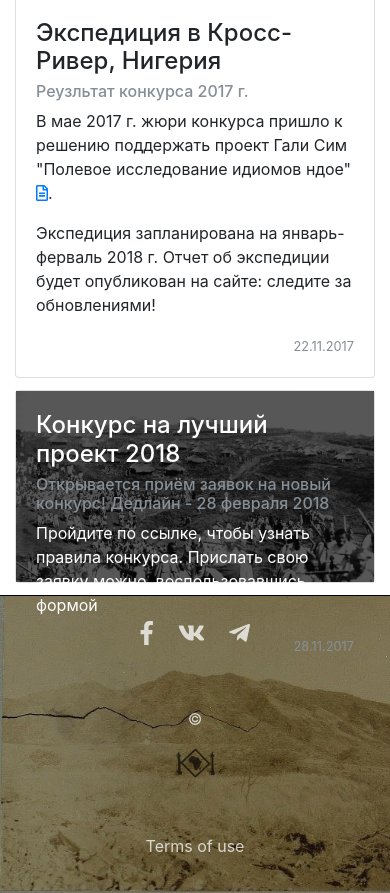
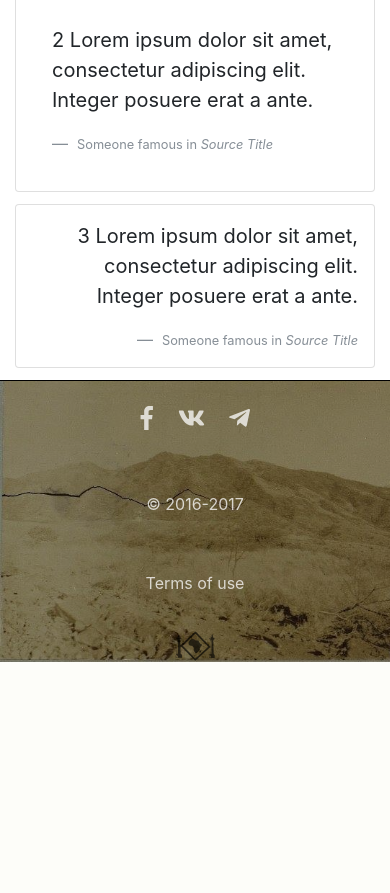
Before and after one commit to oromay/Alog, a Django app: template templates/home.html in a window 390 px wide. Shown: the part 1028-1921 px from the top of the page. After the commit the page ends 1690 px from the top, so only its background shows below. Run offline with Django 3.2, Linux system fonts and the light colour scheme; the template is opened without the code that fills it, so the values that code supplies are empty; some libraries are stand-ins or nearby versions; some web fonts are replaced.

Commit message:
1. year in footer added as django template tag element 2. deadline function is moved to utilites from apply app. 3. LSHA sign is moved to the bottom of the footer (better for mobile view)

```diff
--- a/templates/base.html
+++ b/templates/base.html
@@ -44,7 +44,8 @@
 
 <div class="container-fluid px-0 main_footer" style="background-image:url({% static 'images/backgrounds/afar_view.jpg' %})">
 
-    <div id="footer" class="card-deck d-flex flex-column-reverse flex-sm-row">
+<div id="footer">
+    <div class="card-deck d-flex flex-column-reverse flex-sm-row">
       <div class="card border-0 bg-transparent">
         <div class="card-body">
           <p class="card-text">Terms of use</p>
@@ -52,10 +53,7 @@
       </div>
       <div class="card border-0 bg-transparent">
         <div class="card-body">
-          <p class="card-text">&copy; {{year}}</p>
-          <p class="card-text icon-logo" style="color:rgba(0, 0, 0, 0.64); font-size:2rem">
-
-          </p>
+          <p class="card-text">&copy; 2016-{% now 'Y' %}</p>
         </div>
       </div>
       <div class="card border-0 bg-transparent">
@@ -66,6 +64,11 @@
         </div>
       </div>
     </div>
+    <div class="">
+        <p class="card-text icon-logo" style="color:rgba(0, 0, 0, 0.64); font-size:2rem">
+        </p>
+    </div>
+</div>
 
 </div>
 
--- a/templates/home.html
+++ b/templates/home.html
@@ -4,42 +4,30 @@
 
 
 <div class="container">
-
-
-
-
-
-    <div class='card-columns'>
-
-
-        <div class="card text-white">
-        <img class="card-img"  src={% static "img-7.jpg" %} alt="Card image cap">
-          <div class="card-img-overlay " style="background-color:rgba(0, 0, 0, 0.66)">
-            <h4 class="card-title">Конкурс на лучший проект 2018</h4>
-            <h6 class="card-subtitle mb-2 text-muted">Открывается приём заявок на новый конкурс! Дедлайн - 28 февраля 2018</h6>
-            <p class="card-text">Пройдите по ссылке, чтобы узнать правила конкурса. Прислать свою заявку можно, воспользовавшись формой</p>
-            <p class="card-text text-right"><small class="text-muted"> 28.11.2017 </small></p>
-          </div>
-        </div>
-
-
-        <div class="card">
-        <img class="card-img-top"  src={% static "ikom2.jpg" %} alt="Card image cap">
-          <div class="card-body ">
-            <h4 class="card-title">Экспедиция в Кросс-Ривер, Нигерия</h4>
-            <h6 class="card-subtitle mb-2 text-muted">Реузльтат конкурса 2017 г.</h6>
-            <p class="card-text">В мае 2017 г. жюри конкурса пришло к решению поддержать проект Гали Сим "Полевое исследование идиомов ндое" <a href={% static "docs/GSim.pdf" %}> <i class="far fa-file-alt"></i></a>.
-        </p><p>Экспедиция запланирована на январь-ферваль 2018 г. Отчет об экспедиции будет опубликован на сайте: следите за обновлениями!</p>
-            <p class="card-text text-right"><small class="text-muted"> 22.11.2017 </small></p>
-          </div>
-        </div>
+<div class="card-columns">
+  <div class="card">
+    <img class="card-img-top" src="..." alt="Card image cap">
+    <div class="card-body">
+      <h4 class="card-title"> 1 Card title that wraps to a new line</h4>
+      <p class="card-text">This is a longer card with supporting text below as a natural lead-in to additional content. This content is a little bit longer.</p>
+    </div>
+  </div>
+  <div class="card p-3">
+    <blockquote class="blockquote mb-0 card-body">
+      <p> 2 Lorem ipsum dolor sit amet, consectetur adipiscing elit. Integer posuere erat a ante.</p>
+      <footer class="blockquote-footer">
+        <small class="text-muted">
+          Someone famous in <cite title="Source Title">Source Title</cite>
+        </small>
+      </footer>
+    </blockquote>
+  </div>
 
         {% for piece in news %}
         <div class="card">
         <img class="card-img-top"  src={{ piece.top_image.url }} alt="Card image cap">
           <div class="card-body ">
             <h4 class="card-title">{{piece.title}}</h4>
-            <h6 class="card-subtitle mb-2 text-muted">Открывается приём заявок на новый конкурс! Дедлайн - 28 февраля 2018</h6>
             <p class="card-text">{{piece.content}}</p>
             <p class="card-text text-right"><small class="text-muted"> {{piece.timestamp}} </small></p>
           </div>
@@ -47,16 +35,18 @@
 
         {% endfor %}
 
-        <div class="card text-white">
-        <img class="card-img"  src={% static "img-7.jpg" %} alt="Card image cap">
-          <div class="card-img-overlay " style="background-color:rgba(0, 0, 0, 0.66)">
-            <h4 class="card-title">Конкурс на лучший проект 2018</h4>
-            <h6 class="card-subtitle mb-2 text-muted">Открывается приём заявок на новый конкурс! Дедлайн - 28 февраля 2018</h6>
-            <p class="card-text">Пройдите по ссылке, чтобы узнать правила конкурса. Прислать свою заявку можно, воспользовавшись формой</p>
-            <p class="card-text text-right"><small class="text-muted"> 28.11.2017 </small></p>
-          </div>
-        </div>
-    </div>
+        <div class="card p-3 text-right">
+  <blockquote class="blockquote mb-0">
+    <p> 3 Lorem ipsum dolor sit amet, consectetur adipiscing elit. Integer posuere erat a ante.</p>
+    <footer class="blockquote-footer">
+      <small class="text-muted">
+        Someone famous in <cite title="Source Title">Source Title</cite>
+      </small>
+    </footer>
+  </blockquote>
+</div>
+
+</div>
 </div>
 
 {% endblock %}
```
Also changed, not shown: apply/views.py (+3 -18 lines), contentmanager/utilities.py (+20 -0 lines), contentmanager/views.py (+0 -7 lines), db.sqlite3, media_cdn/fvafyvafyva/img-7.jpg (added), media_cdn/kokljushev_viktor/img-7.jpg (added), 1 other file.
